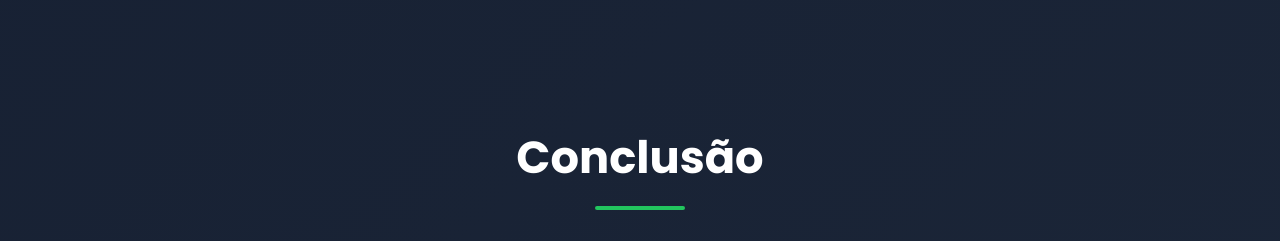
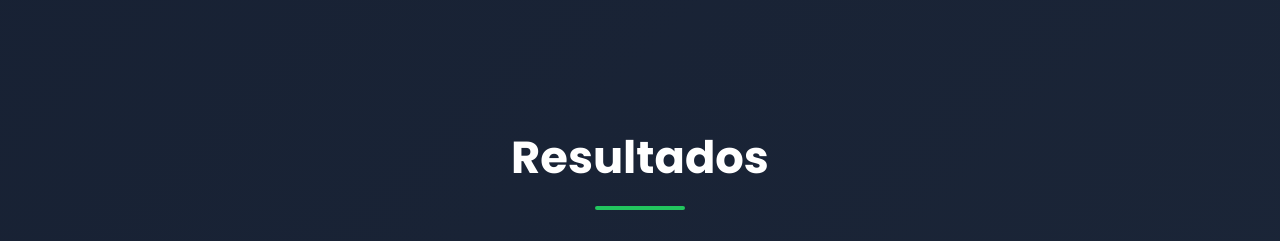
Before and after one commit to Luisgotoso123/agrinho, a plain HTML site: page index.html in a window 1280 px wide. Shown: the part 4600-4841 px from the top of the page. Drawn offline with Linux system fonts and the light colour scheme.

Commit message:
mudei conclusão para resultados

```diff
--- a/index.html
+++ b/index.html
@@ -199,11 +199,11 @@
 
         </section>
 
-        <!-- CONCLUSÃO -->
+        <!-- Resultados -->
         <section id="conclusao" class="conclusion section">
 
             <div class="section-title">
-                <h2>Conclusão</h2>
+                <h2>Resultados</h2>
                 <span></span>
             </div>
 
```
